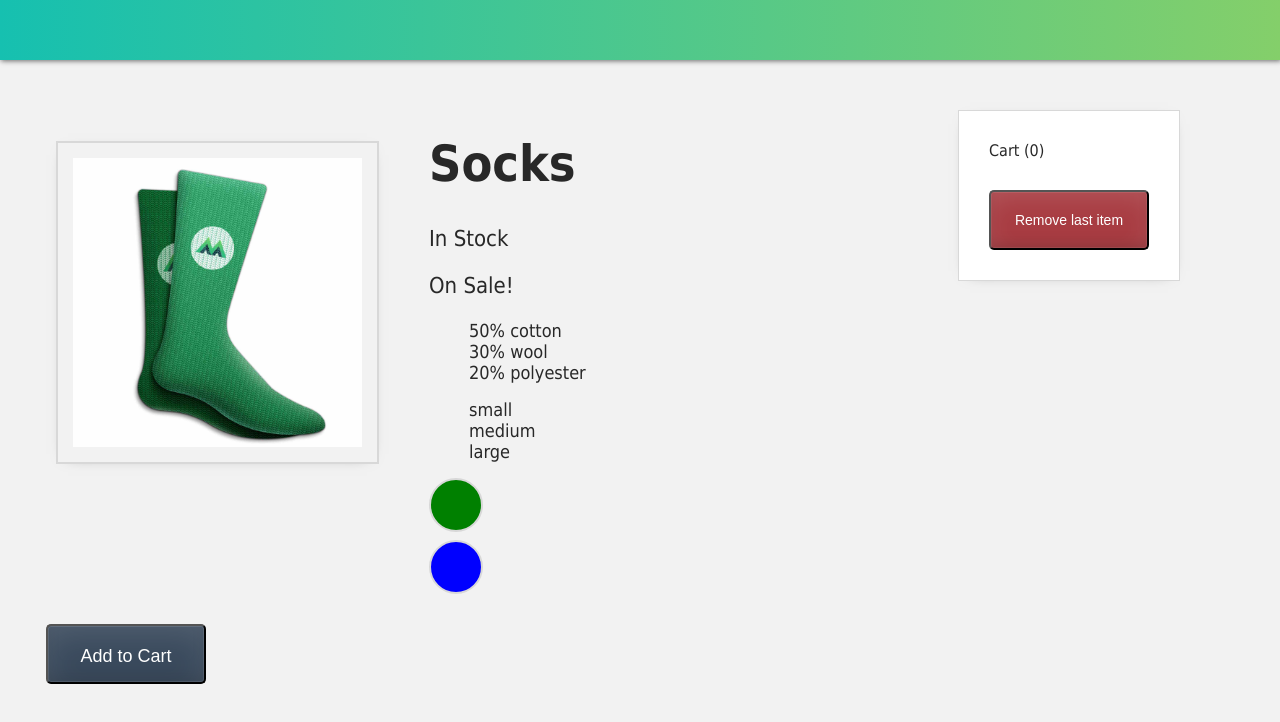
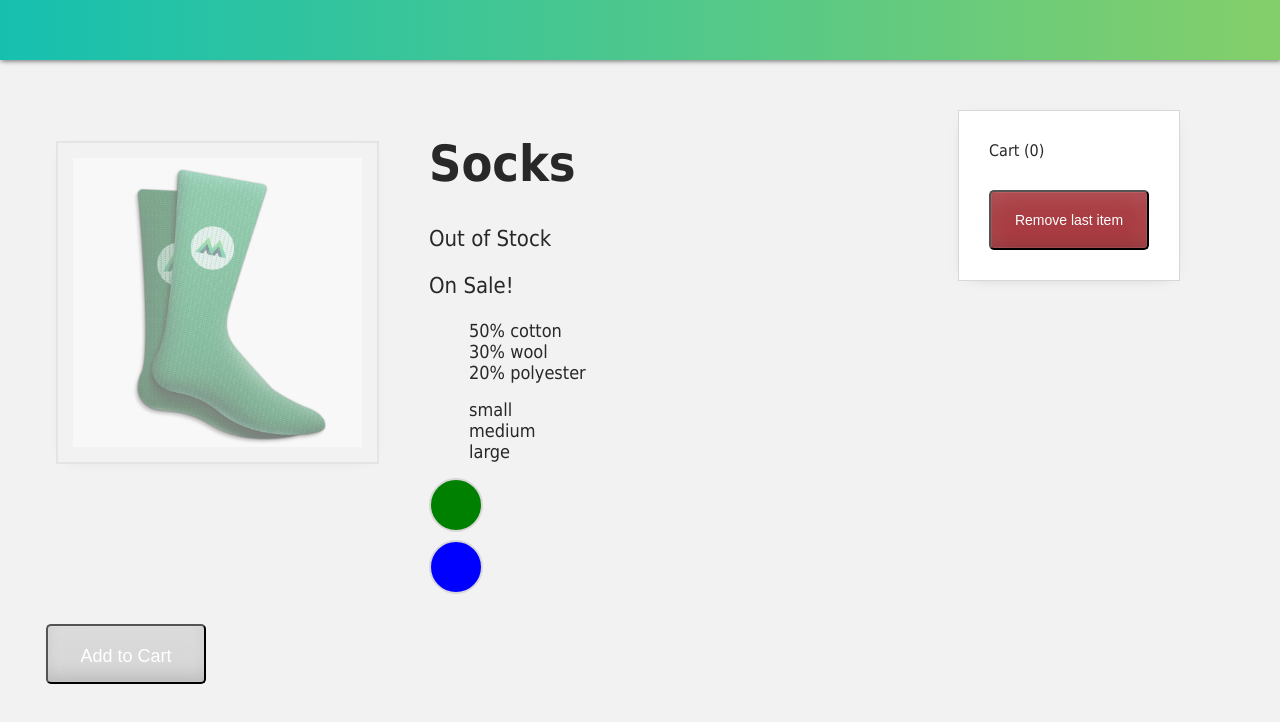
Before and after one commit to aos-ryan/react-vue-sim-tut, a Vue app: page / in a window 1280 px wide. Shown: the top 722 px of the page. Built offline with nearby package versions, Linux system fonts and the light colour scheme.

Commit message:
add out of stock img class binding

```diff
--- a/src/App.vue
+++ b/src/App.vue
@@ -11,7 +11,7 @@ const useChangeWithDelay = function(state, newVal, delay) {
 };
 const product = ref('Socks');
 const image = ref(socksGreenImage);
-const inStock = ref(true);
+const inStock = ref(false);
 const onSale = ref(true);
 
 const details = ref([
@@ -57,7 +57,7 @@ const updateImage = (variantImage) => {
       <div class="product-container">
         <div class="product-image">
           <!-- <img v-bind:src="image"> longform version -->
-          <img :src="image">
+          <img :class="{ 'out-of-stock-img': !inStock }" :src="image">
         </div>
         <div class="product-info">
           <h1>{{ product }}</h1>
```
